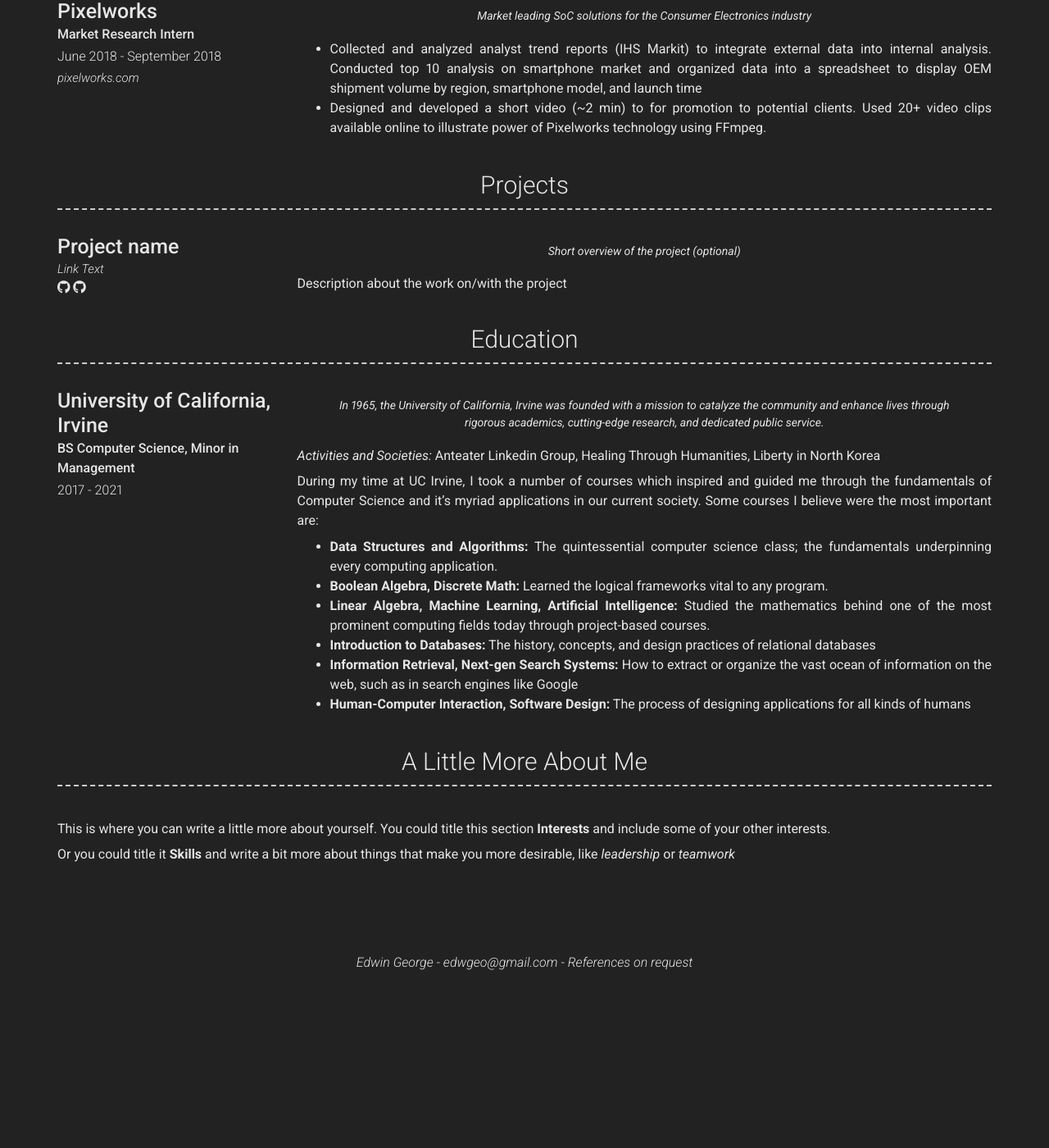
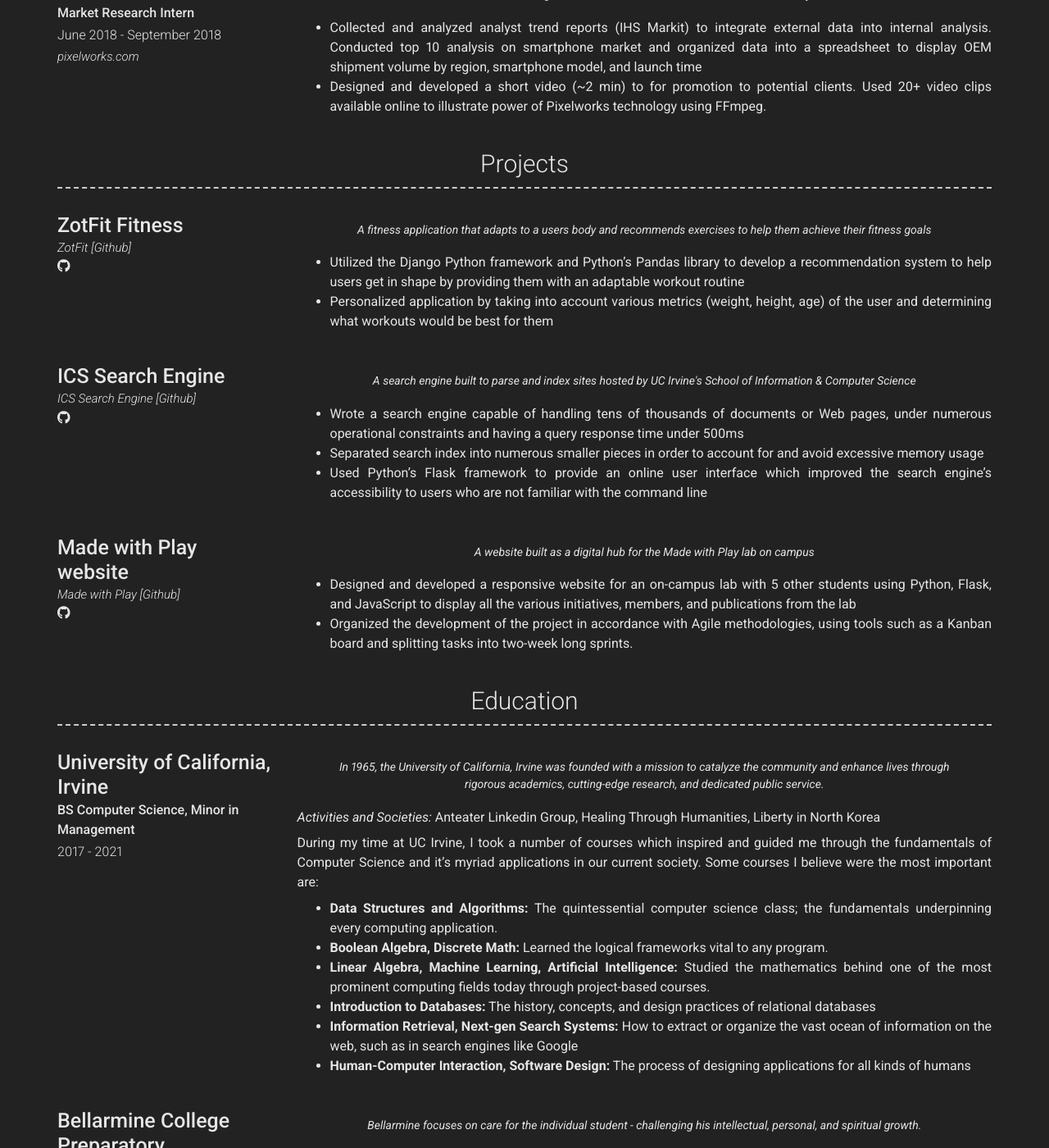
Before and after one commit to edwgeo/edwgeo.github.io, a Jekyll site: the page built from index.md, in a window 1280 px wide and 1400 px high, scrolled down 1074 px. Shown: the whole window at 82% size. Built offline with Jekyll 4.4.1, drawn with Linux system fonts in a browser that asks for light colours; nearby versions of some CDN libraries; before the commit the page ends 2267 px from its top, so only the background shows below that; some of the changed text lies outside the part shown.

Commit message:
Sections completed (Projects, Little more about me, Picture)
Still need a icon for the address bar, and to provide the actual githubs for Made with Play and for the Search Engine

```diff
--- a/_config.yml
+++ b/_config.yml
@@ -55,11 +55,9 @@
 
 # About Section
 # about_title: About Me (Use this to override about section title)
-about_profile_image: Directory of profile image (eg. images/profile.jpg)
+about_profile_image: images/edwin.jpeg
 about_content: | # this will include new lines to allow paragraphs Write an awesome description about yourself here, this supports markdown, so you can add [links](http://foobar.com) and highlight things <mark>like this</mark>.
   Hi! I'm an undergraduate student (Class of '21) at the University of California, Irvine pursuing a major in Computer Science with a minor in Business Management. 👨🏽‍🎓
-
-  I believe that hard-working people and new technology are fueling humanity to new heights, and I'm passionate about being a part of that movement. I'm always seeking opportunities to work on impactful and challenging problems with great teams.
 
   In my past experiences, I've worked with a broad range of technologies related to software engineering (machine learning, building a search engine, web frameworks) and even extending beyond (using Figma for product design, learning FFmpeg to edit videos, and applying market research to understand if a product is viable). 💻
 
@@ -106,20 +104,55 @@
     layout: list # Type of content section (list/text)
     content:
       - layout: left
-        title: Project name
-        link: Link to project (eg. sproogen.github.io/modern-resume-theme)(optional)
-        link_text: Link Text
+        title: ZotFit Fitness
+        link: https://github.com/kevinwang0/ZotFit
+        link_text: ZotFit [Github]
         additional_links:
-          - title:  Github page for project (eg. sproogen/modern-resume-theme)
+          - title:  Github
             icon: fab fa-github
-            url: Link to project (eg. sproogen.github.io/modern-resume-theme)(optional)
-          - title:  Github page for project (eg. sproogen/modern-resume-theme)
+            url: https://github.com/kevinwang0/ZotFit
+          # - title:  Github page for project (eg. sproogen/modern-resume-theme)
+          #   icon: fab fa-github
+          #   url: Link to project (eg. sproogen.github.io/modern-resume-theme)(optional)
+        quote: >
+          A fitness application that adapts to a users body and recommends exercises to help them achieve their fitness goals
+        description: | # this will include new lines to allow paragraphs
+          - Utilized the Django Python framework and Python’s Pandas library to develop a recommendation system to help users get in shape by providing them with an adaptable workout routine
+          - Personalized application by taking into account various metrics (weight, height, age) of the user and determining what workouts would be best for them
+      - layout: left
+        title: ICS Search Engine
+        link: https://github.com/edwgeo
+        link_text: ICS Search Engine [Github]
+        additional_links:
+          - title:  Github
             icon: fab fa-github
-            url: Link to project (eg. sproogen.github.io/modern-resume-theme)(optional)
+            url: https://github.com/edwgeo
+          # - title:  Github page for project (eg. sproogen/modern-resume-theme)
+          #   icon: fab fa-github
+          #   url: Link to project (eg. sproogen.github.io/modern-resume-theme)(optional)
         quote: >
-          Short overview of the project (optional)
+          A search engine built to parse and index sites hosted by UC Irvine's School of Information & Computer Science
         description: | # this will include new lines to allow paragraphs
-          Description about the work on/with the project
+          - Wrote a search engine capable of handling tens of thousands of documents or Web pages, under numerous operational constraints and having a query response time under 500ms
+          - Separated search index into numerous smaller pieces in order to account for and avoid excessive memory usage
+          - Used Python’s Flask framework to provide an online user interface which improved the search engine’s accessibility to users who are not familiar with the command line
+      - layout: left
+        title: Made with Play website
+        link: https://github.com/edwgeo
+        link_text: Made with Play [Github]
+        additional_links:
+          - title:  Github
+            icon: fab fa-github
+            url: https://github.com/edwgeo
+          # - title:  Github page for project (eg. sproogen/modern-resume-theme)
+          #   icon: fab fa-github
+          #   url: Link to project (eg. sproogen.github.io/modern-resume-theme)(optional)
+        quote: >
+          A website built as a digital hub for the Made with Play lab on campus
+        description: | # this will include new lines to allow paragraphs
+          - Designed and developed a responsive website for an on-campus lab with 5 other students using Python, Flask, and JavaScript to display all the various initiatives, members, and publications from the lab
+          - Organized the development of the project in accordance with Agile methodologies, using tools such as a Kanban board and splitting tasks into two-week long sprints.
+
   - title: Education
     layout: list
     content:
@@ -139,14 +172,21 @@
           - **Introduction to Databases:** The history, concepts, and design practices of relational databases
           - **Information Retrieval, Next-gen Search Systems:** How to extract or organize the vast ocean of information on the web, such as in search engines like Google
           - **Human-Computer Interaction, Software Design:** The process of designing applications for all kinds of humans
+      - layout: left
+        title: Bellarmine College Preparatory
+        sub_title: High School
+        caption: 2013 - 2017
+        quote: >
+          Bellarmine focuses on care for the individual student - challenging his intellectual, personal, and spiritual growth.
+        description: | # this will include new lines to allow paragraphs
+          *Activities and Societies:* Speech and Debate, Cross Country, Geography for Tomorrow
 
   - title: A Little More About Me
     layout: text
     content: | # this will include new lines to allow paragraphs
-      This is where you can write a little more about yourself. You could title this section **Interests** and include some of your other interests.
+      I believe that hard-working people and new technology are fueling humanity to new heights, and I'm passionate about being a part of that movement. I'm always seeking opportunities to work on impactful and challenging problems with great teams.
 
-      Or you could title it **Skills** and write a bit more about things that make you more desirable, like *leadership* or *teamwork*
-
+      I'm happy to connect! Feel free to reach out to me over email or Linkedin and I'll try to get back as soon as possible.
 # Footer
 footer_show_references: true
 # references_title: References on request (Override references text)
```
Also changed, not shown: images/edwin.JPEG (added), 1 other file.
